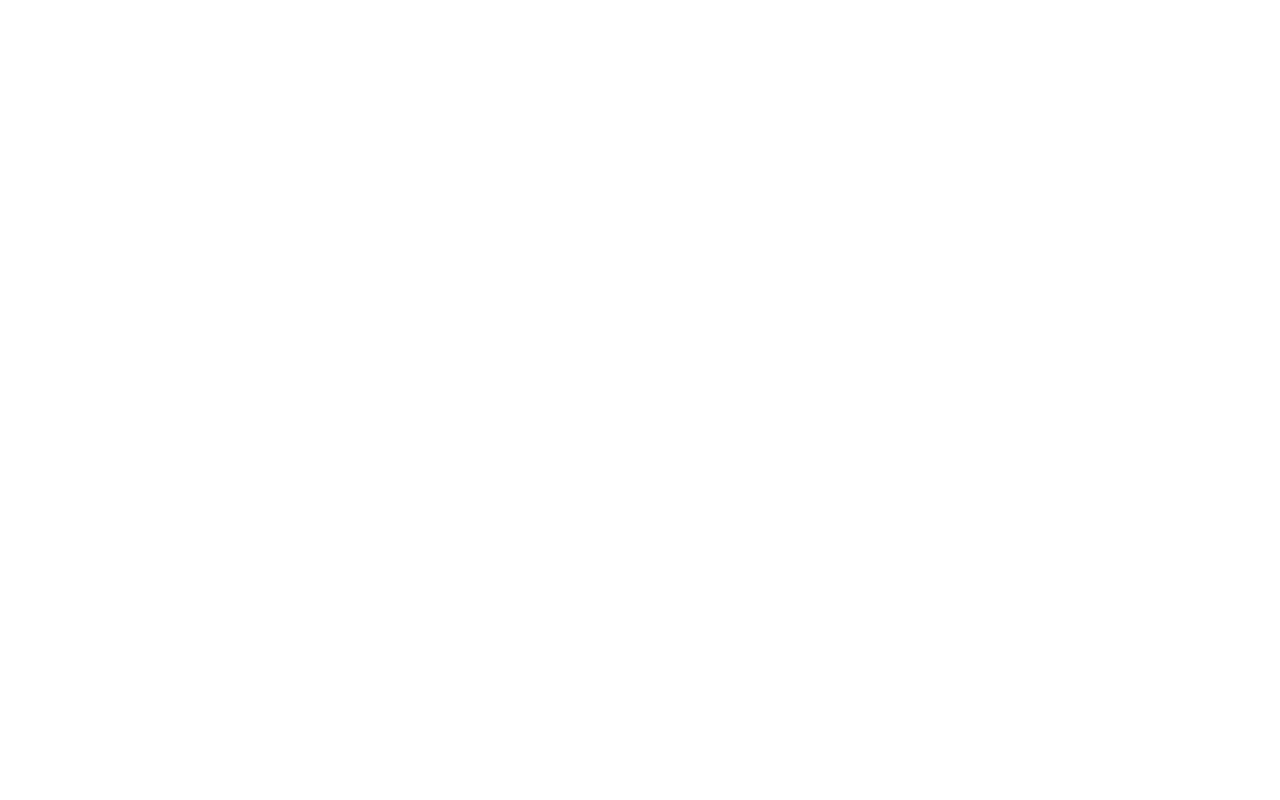
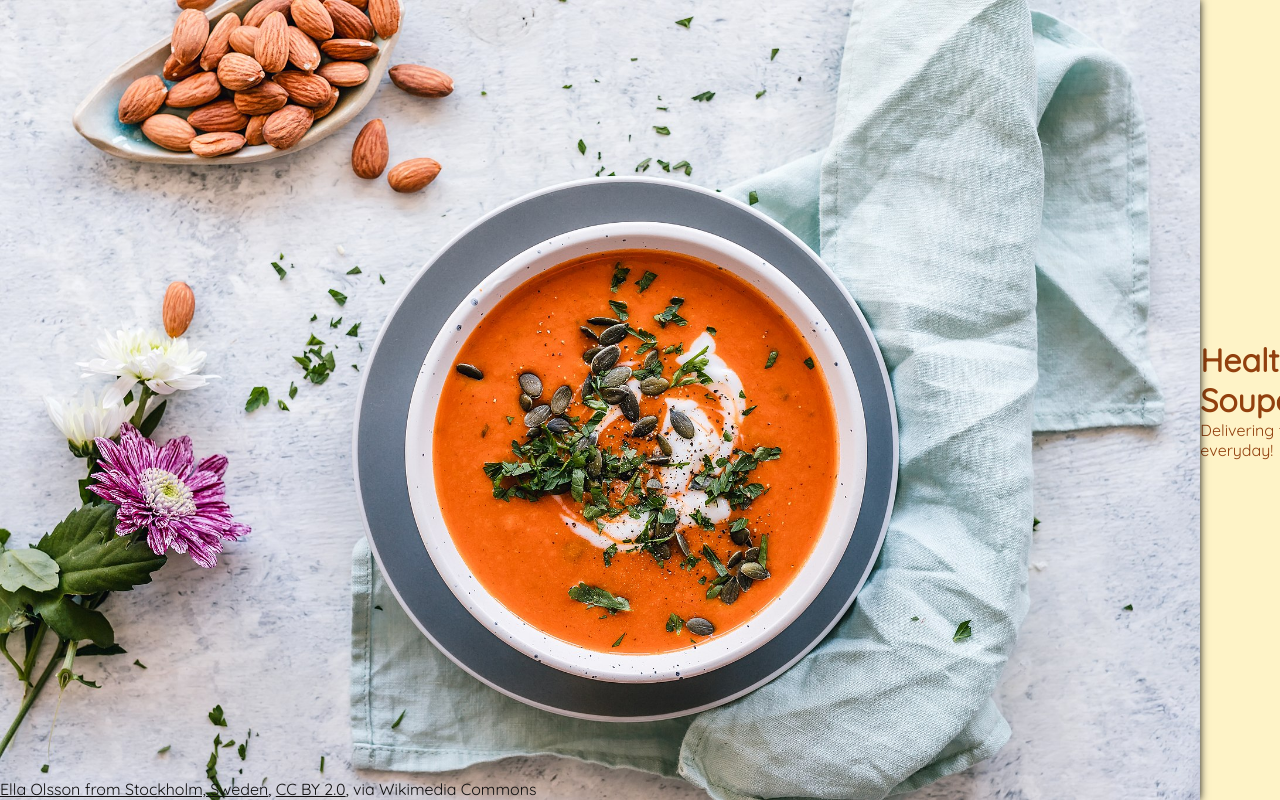
Before and after one commit to E-Trinh/RestaurantHome, a website built with webpack: page dist/index.html in a window 1280 px wide. Built offline with nearby package versions, Linux system fonts and the light colour scheme.

Commit message:
Added home page

```diff
--- a/package.json
+++ b/package.json
@@ -20,5 +20,9 @@
   "dependencies": {
     "webpack": "^5.72.1",
     "webpack-cli": "^4.9.2"
+  },
+  "devDependencies": {
+    "css-loader": "^6.7.1",
+    "style-loader": "^3.3.1"
   }
 }
--- a/src/index.js
+++ b/src/index.js
@@ -0,0 +1,52 @@
+import './styles.css';
+import soupImg from "./2048px-Tomato_Pumpkin_Soup_(32881733498).jpg";
+
+function homePage() {
+    const home = document.createElement("div");
+    home.classList.toggle("home");
+
+    const sideImage = document.createElement("div");
+    sideImage.classList.toggle("side-image");
+
+    const image = document.createElement("img");
+    image.src = soupImg;
+
+    const sourceLink = document.createElement("a");
+    sourceLink.href = "https://commons.wikimedia.org/wiki/File:Tomato_Pumpkin_Soup_(32881733498).jpg";
+    sourceLink.textContent = "Ella Olsson from Stockholm, Sweden";
+
+    const imageLicenseLink = document.createElement("a");
+    imageLicenseLink.href = "https://creativecommons.org/licenses/by/2.0";
+    imageLicenseLink.textContent = "CC BY 2.0";
+
+    const source = document.createElement("p");
+    const textPartOne = document.createTextNode(", ")
+    const textPartTwo = document.createTextNode(", via Wikimedia Commons")
+    source.appendChild(sourceLink);
+    source.appendChild(textPartOne);
+    source.appendChild(imageLicenseLink);
+    source.appendChild(textPartTwo);
+
+
+    const header = document.createElement("div");
+    header.classList.toggle("header");
+
+    const headerText = document.createElement("h1");
+    headerText.textContent = "Healthy Soup Soupermarket";
+
+    const subText = document.createElement("p");
+    subText.textContent = "Delivering fresh soup to you everyday!";
+
+    sideImage.appendChild(image);
+    sideImage.appendChild(source);
+
+    header.appendChild(headerText);
+    header.appendChild(subText);
+
+    home.appendChild(sideImage);
+    home.appendChild(header);
+
+    return home;
+}
+
+document.getElementById("content").appendChild(homePage());
--- /dev/null
+++ b/src/styles.css
@@ -0,0 +1,50 @@
+:root {
+    --main-bg-color: #FEF3C7;
+    --main-contrast-color: #92400E;
+}
+
+* {
+    padding: 0px;
+    margin: 0px;
+}
+
+html, body {
+    font-family: 'Quicksand', Roboto, -apple-system, BlinkMacSystemFont, "Segoe UI", Helvetica, Arial, sans-serif, "Apple Color Emoji", "Segoe UI Emoji", "Segoe UI Symbol";
+}
+
+.home {
+    width: 100vw;
+    height: 100vh;
+    display: flex;
+    overflow: hidden;
+}
+
+.side-image {
+    z-index: 1;
+}
+
+.side-image img {
+    height: 100vh;
+    width: auto;
+    box-shadow: 0px 0px 8px #101010;
+}
+
+.side-image p {
+    position: absolute;
+    bottom: 1px;
+    color: #101010;
+}
+
+.side-image a {
+    color: #101010;
+}
+
+.header {
+    display: flex;
+    flex: 1;
+    flex-direction: column;
+    justify-content: center;
+    align-items: center;
+    background-color: var(--main-bg-color);
+    color: var(--main-contrast-color);
+}
--- a/webpack.config.js
+++ b/webpack.config.js
@@ -3,7 +3,23 @@
 module.exports = {
   entry: './src/index.js',
   output: {
-    filename: 'main.js',
+    filename: 'bundle.js',
     path: path.resolve(__dirname, 'dist'),
+    clean: true,
+  },
+  module: {
+    rules: [
+      {
+        test: /\.css$/i,
+        use: ['style-loader', 'css-loader'],
+      },
+      {
+
+        test: /\.(png|svg|jpg|jpeg|gif)$/i,
+
+        type: 'asset/resource',
+
+      },
+    ],
   },
 };
```
Also changed, not shown: dist/34f93b3d2094dde63ba3.jpg (added), dist/bundle.js (added), dist/index.html, dist/main.js (deleted), src/2048px-Tomato_Pumpkin_Soup_(32881733498).jpg (added), 1 other file.
